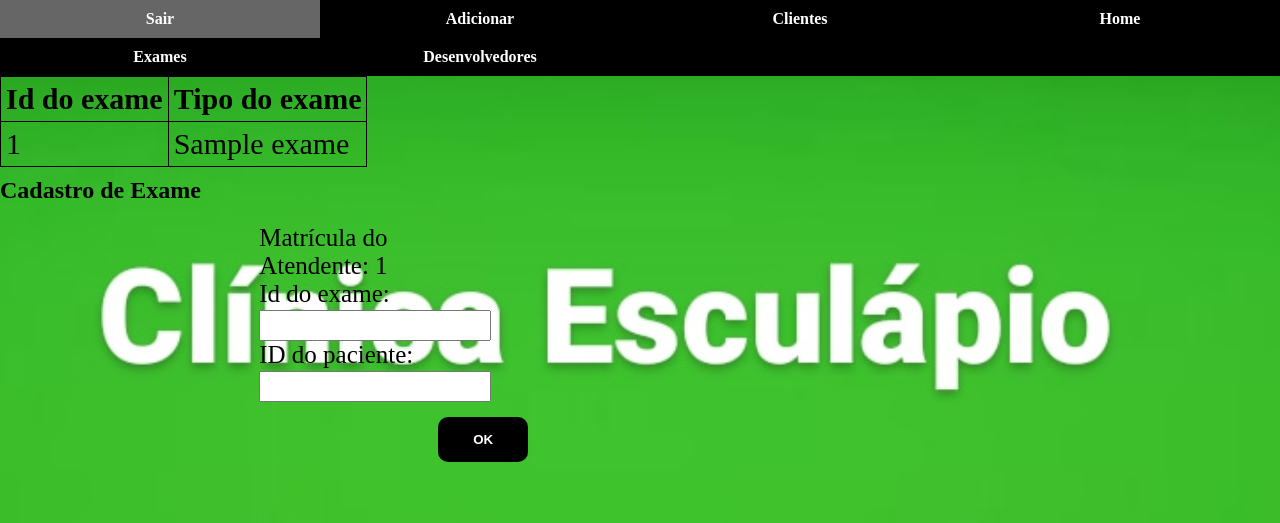
After one commit to josejhonata/projeto-de-pep, a PHP site: page /adicionar_expaciente.php in a window 1280 px wide. The commit adds this page. Shown: the top 523 px of the page. Run offline with PHP 8.4, Linux system fonts and the light colour scheme; the visitor is signed in with stand-in values (Sample User, id 1); tables that the repository leaves empty hold one stand-in row (values such as "Sample post").

Commit message:
pagina para adicionar exame,resultado e exame paciente

```diff
--- /dev/null
+++ b/adicionar_expaciente.php
@@ -0,0 +1,67 @@
+<?php
+
+include 'header.php' ;
+include 'connection.php';
+
+$result_exames = "SELECT * FROM exame";
+$resultado_exames = $pdo->prepare($result_exames);
+$resultado_exames-> execute();
+
+$matricul = $_SESSION['matricula'];
+
+?>
+
+<table>
+    <tr>
+        <th>Id do exame</th>
+        <th>Tipo do exame</th>
+
+
+    </tr>
+
+<?php while ($row_exames = $resultado_exames->fetch(PDO::FETCH_ASSOC)): ?>
+
+    <tr>
+    	<td><?= $row_exames['id']?></td>
+    	<td><?= $row_exames['nome']?></td>
+
+    </tr>
+
+
+<?php endwhile ?>
+
+</table>
+
+
+<h2>Cadastro de Exame</h2>
+
+<div class="Formulario">
+	<form action="salvar_exame.php" method="POST">
+
+		<div class="FormularioInput">
+			<div class="FormularioInput">
+				<?php echo "Matrícula do Atendente: ". $matricul;?>
+			</div>
+			<div class="FormularioInput">
+				Id do exame: <br>
+				<input type="text" name="tipo">
+			</div>
+
+			<div class="FormularioInput">
+				ID do paciente: <br>
+				<input type="number" name="paciente">
+			</div>
+
+			<div class="FormularioInput">
+
+			</div>
+
+			<div class="FormularioInput FormularioInput100 Center">
+				<input type="submit" value="OK">
+			</div>
+		</form>
+	</div>
+</div>
+
+
+</form>
```
Also changed, not shown: adiciona_exame.php (+1 -18 lines), adicionar_resultado.php (added, +34 -0 lines).
